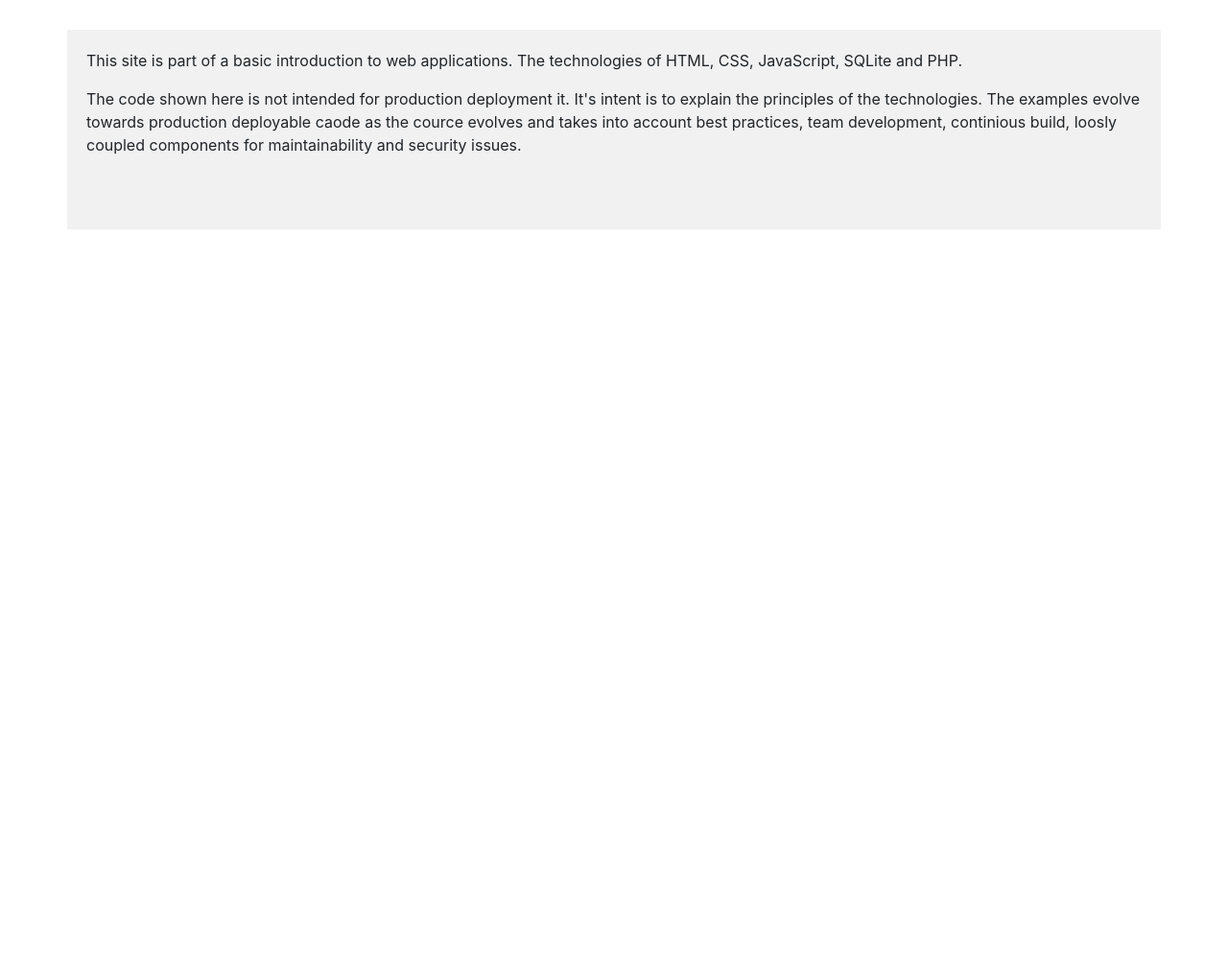
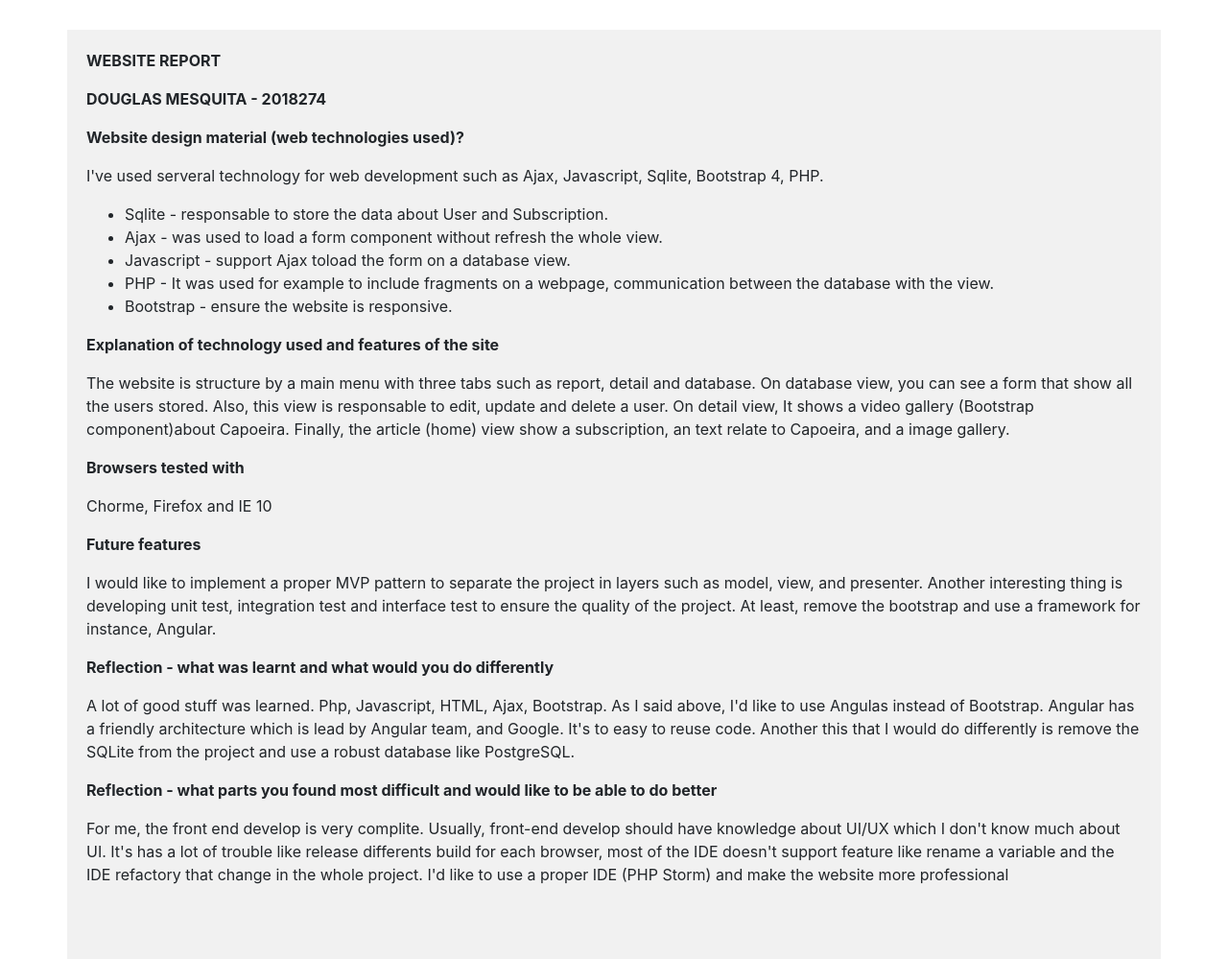
Before and after one commit to douglasalipio/ca2_web_dev, a PHP site: page /privatePage1.php in a window 1280 px wide. Shown: the part 73-1072 px from the top of the page at 96% size. Before the commit the page ends 312 px from the top, so only its background shows below. Run offline with PHP 8.4, Linux system fonts and the light colour scheme; the visitor is signed in with stand-in values (Sample User, id 1); data that the repository does not hold is empty; some libraries are stand-ins or nearby versions.

Commit message:
report view

```diff
--- a/privatePage1.php
+++ b/privatePage1.php
@@ -47,15 +47,81 @@ include (APPLICATION_PATH . "/inc/db.inc.php");
 			<div class="row">
 				<div class="col-sm-12">
 
-					<p>This site is part of a basic introduction to web applications.
-						The technologies of HTML, CSS, JavaScript, SQLite and PHP.</p>
+					<p>
+						<b>WEBSITE REPORT</b>
+					</p>
+					<p>
+						<b>DOUGLAS MESQUITA - 2018274</b>
+					</p>
+					<p>
+						<b>Website design material (web technologies used)?</b>
+					</p>
 
-					<p>The code shown here is not intended for production deployment
-						it. It's intent is to explain the principles of the technologies.
-						The examples evolve towards production deployable caode as the
-						cource evolves and takes into account best practices, team
-						development, continious build, loosly coupled components for
-						maintainability and security issues.</p>
+					<p>I've used serveral technology for web development such as Ajax,
+						Javascript, Sqlite, Bootstrap 4, PHP.</p>
+
+					<ul>
+						<li>Sqlite - responsable to store the data about User and
+							Subscription.</li>
+						<li>Ajax - was used to load a form component without refresh the
+							whole view.</li>
+						<li>Javascript - support Ajax toload the form on a database view.</li>
+						<li>PHP - It was used for example to include fragments on a
+							webpage, communication between the database with the view.</li>
+						<li>Bootstrap - ensure the website is responsive.</li>
+					</ul>
+
+					<p>
+						<b>Explanation of technology used and features of the site</b>
+					</p>
+
+					<p>The website is structure by a main menu with three tabs such as
+						report, detail and database. On database view, you can see a form
+						that show all the users stored. Also, this view is responsable to
+						edit, update and delete a user. On detail view, It shows a video
+						gallery (Bootstrap component)about Capoeira. Finally, the article
+						(home) view show a subscription, an text relate to Capoeira, and a
+						image gallery.</p>
+
+					<p>
+						<b>Browsers tested with</b>
+					</p>
+
+					<p>Chorme, Firefox and IE 10</p>
+
+					<p>
+						<b>Future features</b>
+					</p>
+
+					<p>I would like to implement a proper MVP pattern to separate the
+						project in layers such as model, view, and presenter. Another
+						interesting thing is developing unit test, integration test and
+						interface test to ensure the quality of the project. At least,
+						remove the bootstrap and use a framework for instance, Angular.</p>
+
+					<p>
+						<b>Reflection - what was learnt and what would you do differently</b>
+					</p>
+
+					<p>A lot of good stuff was learned. Php, Javascript, HTML, Ajax,
+						Bootstrap. As I said above, I'd like to use Angulas instead of
+						Bootstrap. Angular has a friendly architecture which is lead by
+						Angular team, and Google. It's to easy to reuse code. Another this
+						that I would do differently is remove the SQLite from the project
+						and use a robust database like PostgreSQL.</p>
+
+					<p>
+						<b>Reflection - what parts you found most difficult and would like
+							to be able to do better</b>
+					</p>
+
+					<p>For me, the front end develop is very complite. Usually,
+						front-end develop should have knowledge about UI/UX which I don't
+						know much about UI. It's has a lot of trouble like release
+						differents build for each browser, most of the IDE doesn't support
+						feature like rename a variable and the IDE refactory that change
+						in the whole project. I'd like to use a proper IDE (PHP Storm) and
+						make the website more professional</p>
 
 				</div>
 			</div>
```
Also changed, not shown: 1 other file.
